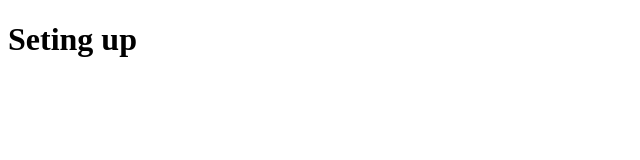
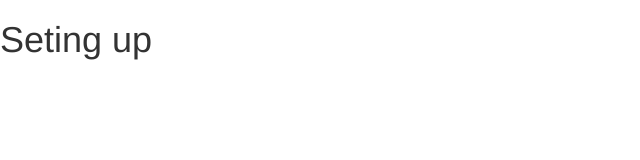
Before and after one commit to Isadora96/microservice-study-, an Angular app in the folder angular/: page / in a window 1280 px wide. Shown: the top 160 px of the page, without its empty margins (0-640 px from the left). Built offline with nearby package versions, Linux system fonts and the light colour scheme.

Commit message:
Adding bootstrap

```diff
--- a/angular/angular.json
+++ b/angular/angular.json
@@ -25,7 +25,8 @@
               "src/assets"
             ],
             "styles": [
-              "src/styles.css"
+              "src/styles.css",
+              "./node_modules/bootstrap/dist/css/bootstrap.min.css"
             ],
             "scripts": []
           },
--- a/angular/package.json
+++ b/angular/package.json
@@ -24,6 +24,7 @@
     "@angular/platform-server": "^16.2.0",
     "@angular/router": "^16.2.0",
     "@nguniversal/express-engine": "^16.2.0",
+    "bootstrap": "^3.4.1",
     "express": "^4.15.2",
     "rxjs": "~7.8.0",
     "tslib": "^2.3.0",
--- a/angular/src/app/app.component.html
+++ b/angular/src/app/app.component.html
@@ -1 +1 @@
-<h1>Seting up</h1>
+<h1 class="h1">Seting up</h1>
```
Also changed, not shown: 1 other file (tests, documents, lock files or other folders).
